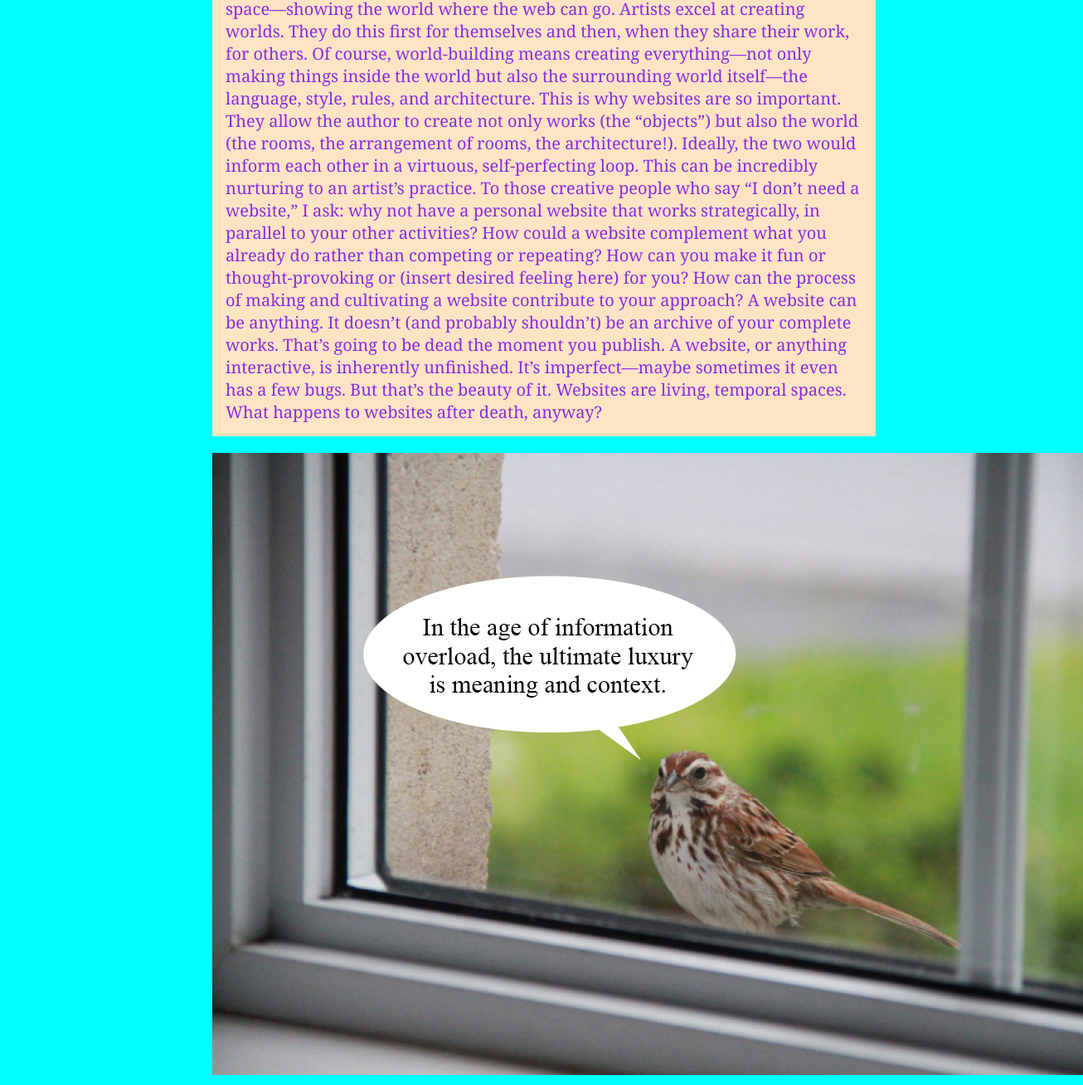
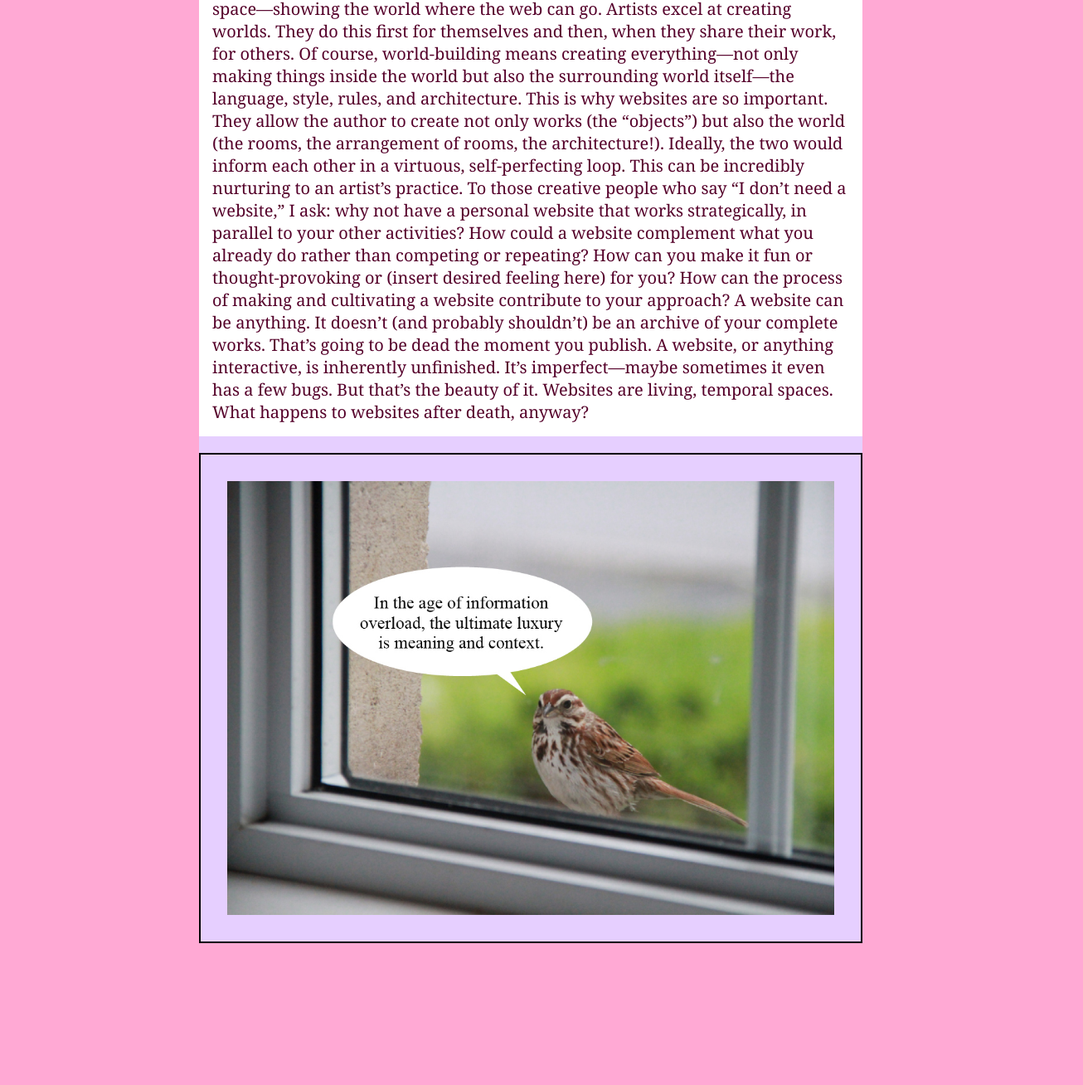
Before and after one commit to gyuwonKatie/gyuwon.Katie.github.io, a plain HTML site: page exercise/exercise-2/index.html in a window 1280 px wide. Shown: the part 1075-2383 px from the top of the page at 83% size, 1306 px wide, since content can reach past the window. After the commit the page ends 2212 px from the top, so only its background shows below. Drawn offline with Linux system fonts and the light colour scheme.

Commit message:
project 1
welcome to my house

```diff
--- a/exercise/exercise-2/css/styles.css
+++ b/exercise/exercise-2/css/styles.css
@@ -1,7 +1,22 @@
 body {
-    background-color: aqua;
+    background-color: rgb(255, 169, 212);
     max-width: 800px;
-    margin-left: 20%;
+    margin: auto;
+
+    main {
+        background-color: rgb(230, 207, 255);
+    }
+}
+img{
+    display: block;
+    max-width: 100%;
+    padding: 2rem;
+    border: 2px solid black;
+    border-width: 2px;
+    border-style: solid;
+    border-color: black;
+    box-sizing: border-box;
+
 }
 p {
     font-size: 20px;
@@ -9,8 +24,8 @@ p {
 }
 
 .highlighted-text{
-    color: blue;
+    color: rgb(0, 0, 0);
     font-family: Georgia, 'Times New Roman', Times, serif;
-    background-color: bisque;
+    background-color: rgb(255, 255, 255);
     padding: 1rem;
 }
--- a/exercise/exercise-2/index.html
+++ b/exercise/exercise-2/index.html
@@ -13,6 +13,7 @@
     <link rel="stylesheet" href="css/styles.css">
 </head>
 <body>
+    <main>
         <h1>My website is a shifting house next to a river of knowledge. What could yours be?</h1>
         <h2>For TCI x Are.na's Library of Practical and Conceptual Resources, Laurel Schwulst
             encourages all artists to create and cultivate websites.</h2>
@@ -65,11 +66,10 @@
             garden? A puddle? Whatever it is, there’s potential for a self-reflexive feedback loop: when you put energy
             into a website, in turn the website helps form your own identity.</p>
             <h4>Why have a website?</h4>
-        <p style="color: blueviolet;"" class="highlighted-text">Today more than ever, we need individuals rather than corporations to guide the web’s future. The web is
+            <p style="color: rgb(85, 0, 42);"" class="highlighted-text">Today more than ever, we need individuals rather than corporations to guide the web’s future. The web is
                 called the web because its vitality depends on just that—an interconnected web of individual nodes breathing
                 life into a vast network. This web needs to actually work for people instead of being powered by a small
                 handful of big corporations—like Facebook/Instagram, Twitter, and Google.
-
                 Individuals can steer the web back to its original architecture simply by having a website. I think artists,
                 in particular, could be instrumental in this space—showing the world where the web can go.
 
@@ -90,7 +90,7 @@
                 going to be dead the moment you publish. A website, or anything interactive, is inherently unfinished. It’s
                 imperfect—maybe sometimes it even has a few bugs. But that’s the beauty of it. Websites are living, temporal
                 spaces. What happens to websites after death, anyway?</p>
-
         <img src="images/bird.jpeg" alt="">
+    </main>
 </body>
 </html>
```
Lines whose indentation alone changed are shown as unchanged.
